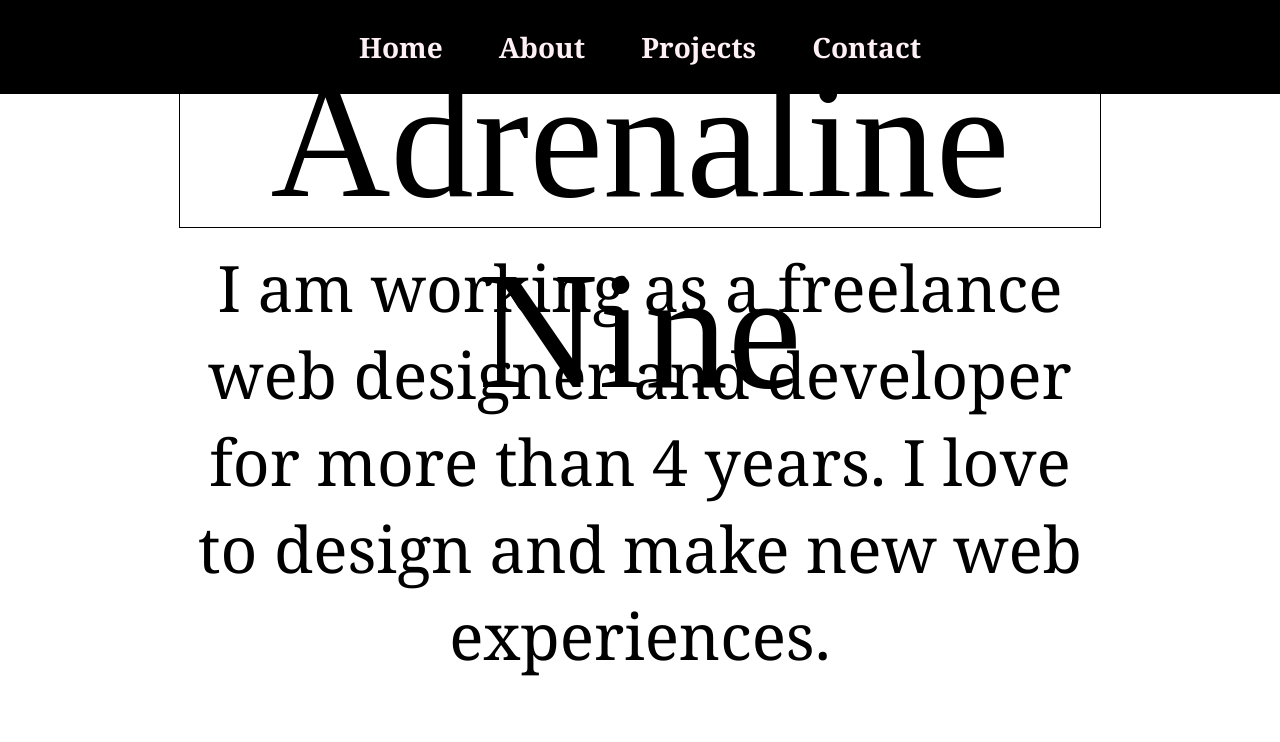
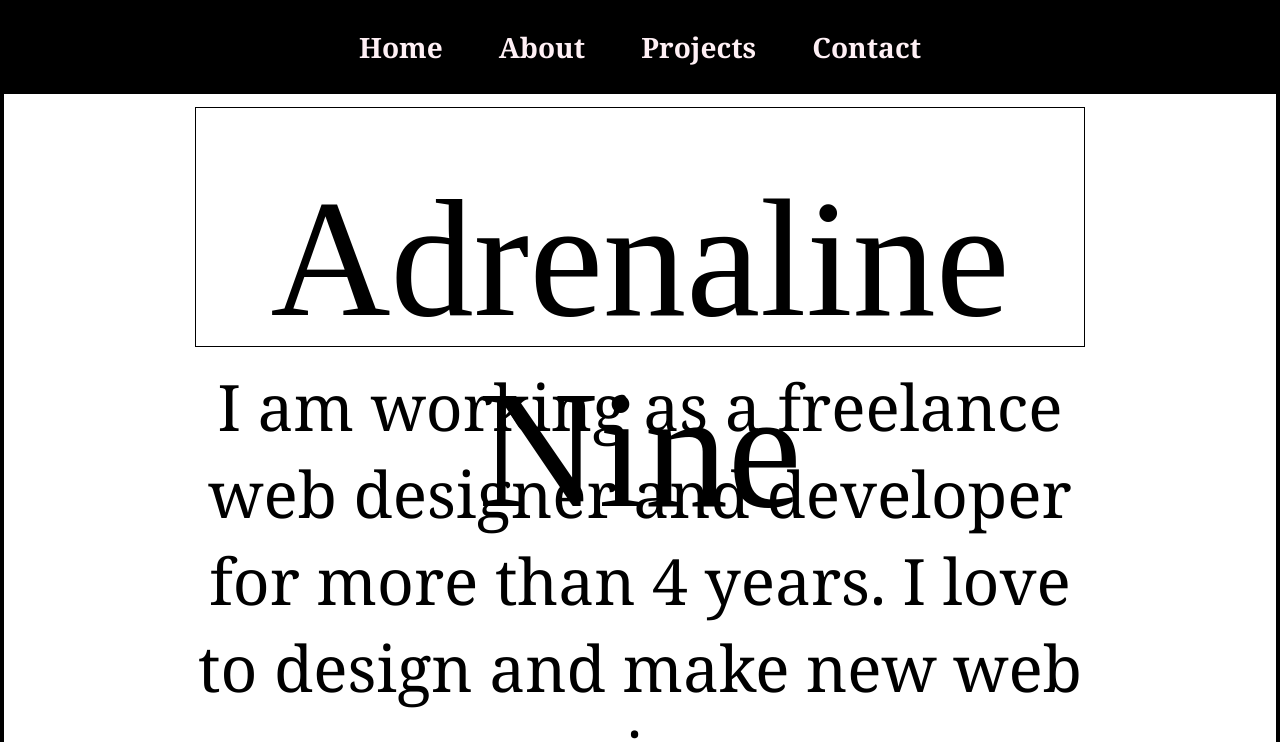
Before and after one commit to Adrenaline9/Personal-Portfolio, a Svelte app: page / in a window 1280 px wide. Shown: the top 742 px of the page. Built offline with nearby package versions, Linux system fonts and the light colour scheme.

Commit message:
4 files modified

```diff
--- a/src/components/HeroSection.js
+++ b/src/components/HeroSection.js
@@ -4,10 +4,12 @@ import Button from './Button';
 import '../style.css';
 
 const HeroStyles = styled.div`
-width: 80%;
-margin: auto;
+position: relative;
+right: 0;
+width: 100%;
+margin: 0;
 height: 100vh;
-
+border: 4px solid;
   .hero {
     height: 100vh;
     width: 100%;
@@ -35,12 +37,6 @@ height: 100vh;
 
     .img_text {
     margin: 7vh auto;
-    }
-    .adr {
-
-    }
-    .nine {
-
     }
   }
   .hero__info {
--- a/src/components/ServicesSection.js
+++ b/src/components/ServicesSection.js
@@ -6,6 +6,7 @@ import ServicesSectionItem from './ServicesSectionItem';
 
 const ServicesItemsStyles = styled.div`
   padding: 10rem 0;
+  border: 4px solid;
   .services__allItems {
     display: flex;
     gap: 10rem;
--- a/src/styles/GlobalStyle.js
+++ b/src/styles/GlobalStyle.js
@@ -1,5 +1,5 @@
 import { createGlobalStyle } from 'styled-components';
-import "../style.css";
+import '../style.css';
 
 const GlobalStyle = createGlobalStyle`
 *{
@@ -19,6 +19,8 @@ const GlobalStyle = createGlobalStyle`
     background-color: var(--green-2);
     color: var(--black);
     width: 100%;
+    margin: 0;
+    padding: 0;
   }
 
   }
@@ -34,9 +36,9 @@ const GlobalStyle = createGlobalStyle`
     object-fit: cover;
   }
   .container {
-    max-width: 1200px;
-    width: 90%;
-    margin: 0 auto;
+    max-width: 1500px;
+    width: 70%;
+    margin: auto;
   }
 `;
 export default GlobalStyle;
```
Also changed, not shown: src/components/NavMenu.js (line endings or trailing spaces).
